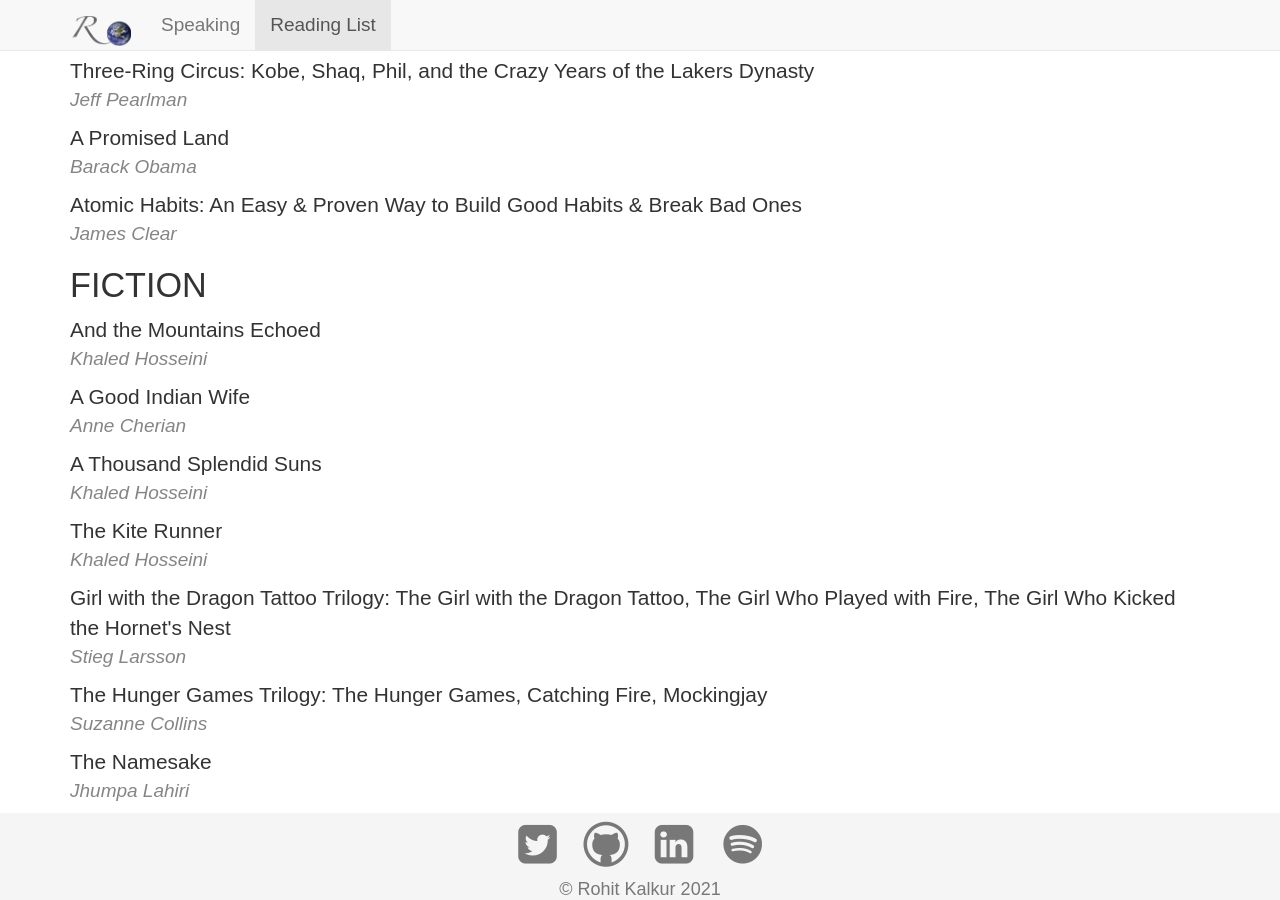
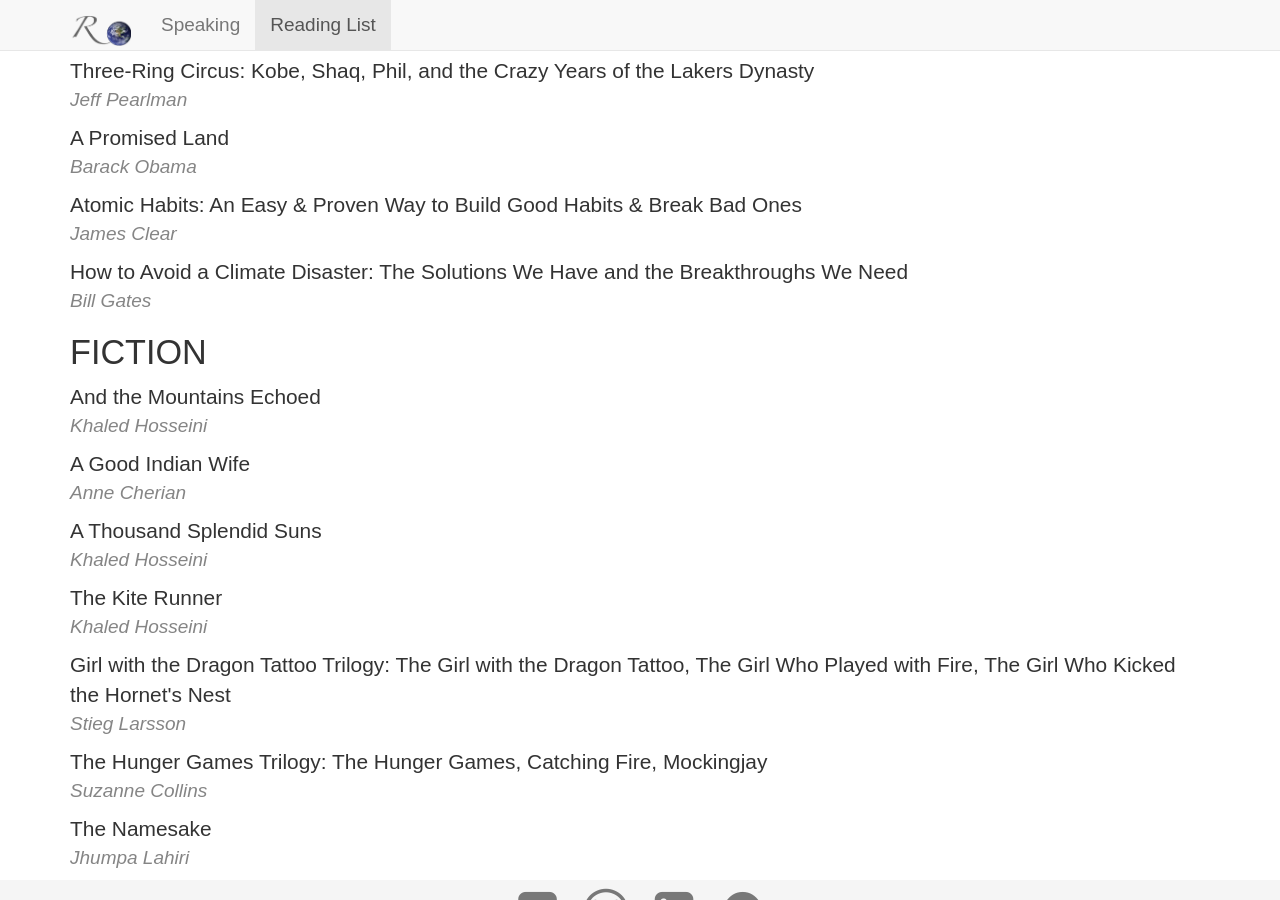
Before and after one commit to rovolution/rovolution.github.io, a Jekyll site: the page built from reading-list/index.html, in a window 1280 px wide and 900 px high, scrolled down 5102 px. Built offline with Jekyll 4.4.1, drawn with Linux system fonts in a browser that asks for light colours; nearby versions of some CDN libraries.

Commit message:
adds new book: How to Avoid a Climate Disaster - Bill Gates

```diff
--- a/reading-list/index.html
+++ b/reading-list/index.html
@@ -317,6 +317,11 @@
 			<div class='book-list-title'>Atomic Habits: An Easy & Proven Way to Build Good Habits & Break Bad Ones</div>
 			<div class='book-list-author'>James Clear</div>
 		</li>
+		<li class='book-list-entry'>
+			<div class='book-list-title'>How to Avoid a Climate Disaster: The Solutions We Have and the Breakthroughs We Need</div>
+			<div class='book-list-author'>Bill Gates</div>
+		</li>
+
 	</ul>
 	<h3 class="book-list-category">FICTION</h3>
 	<ul class='book-list'>
```
